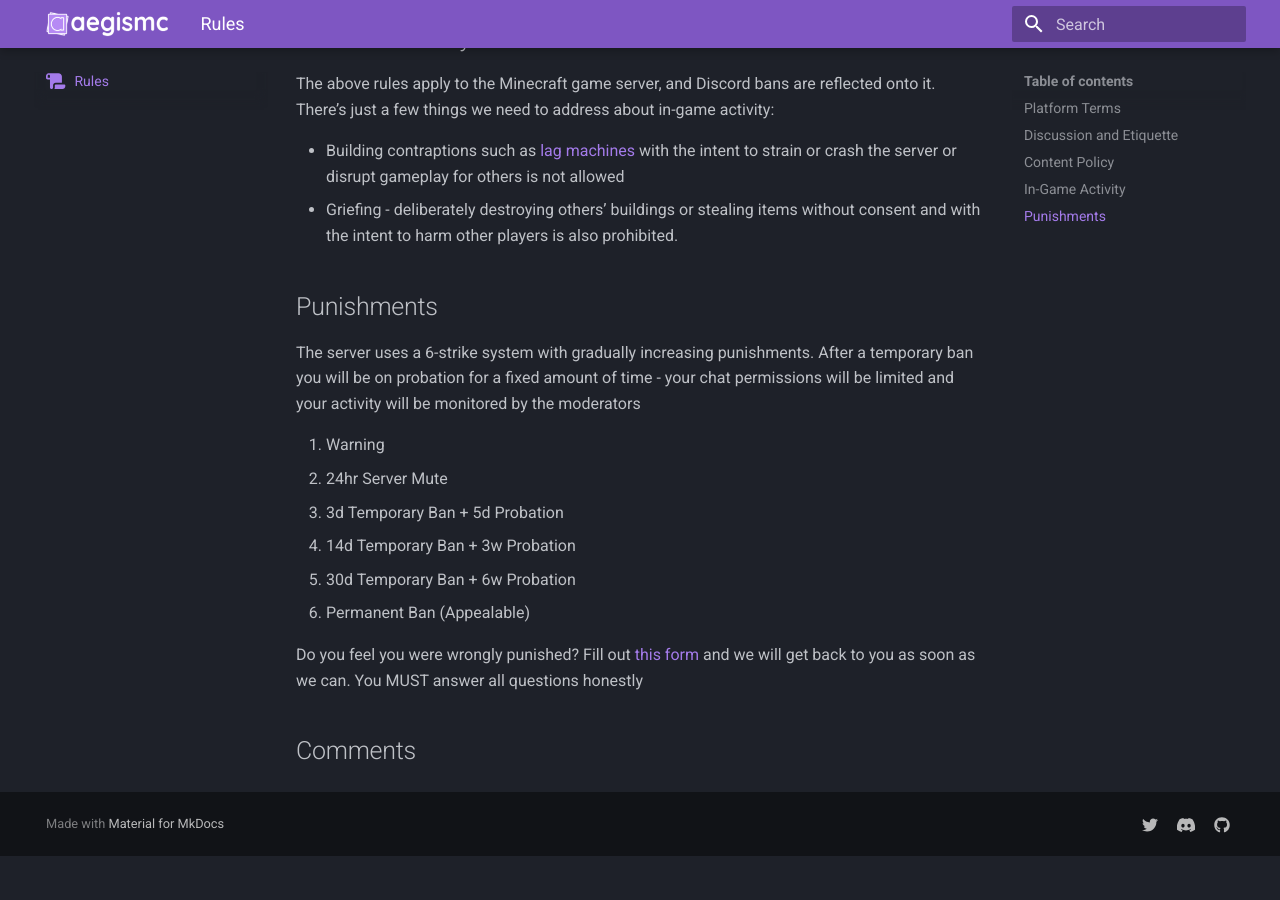
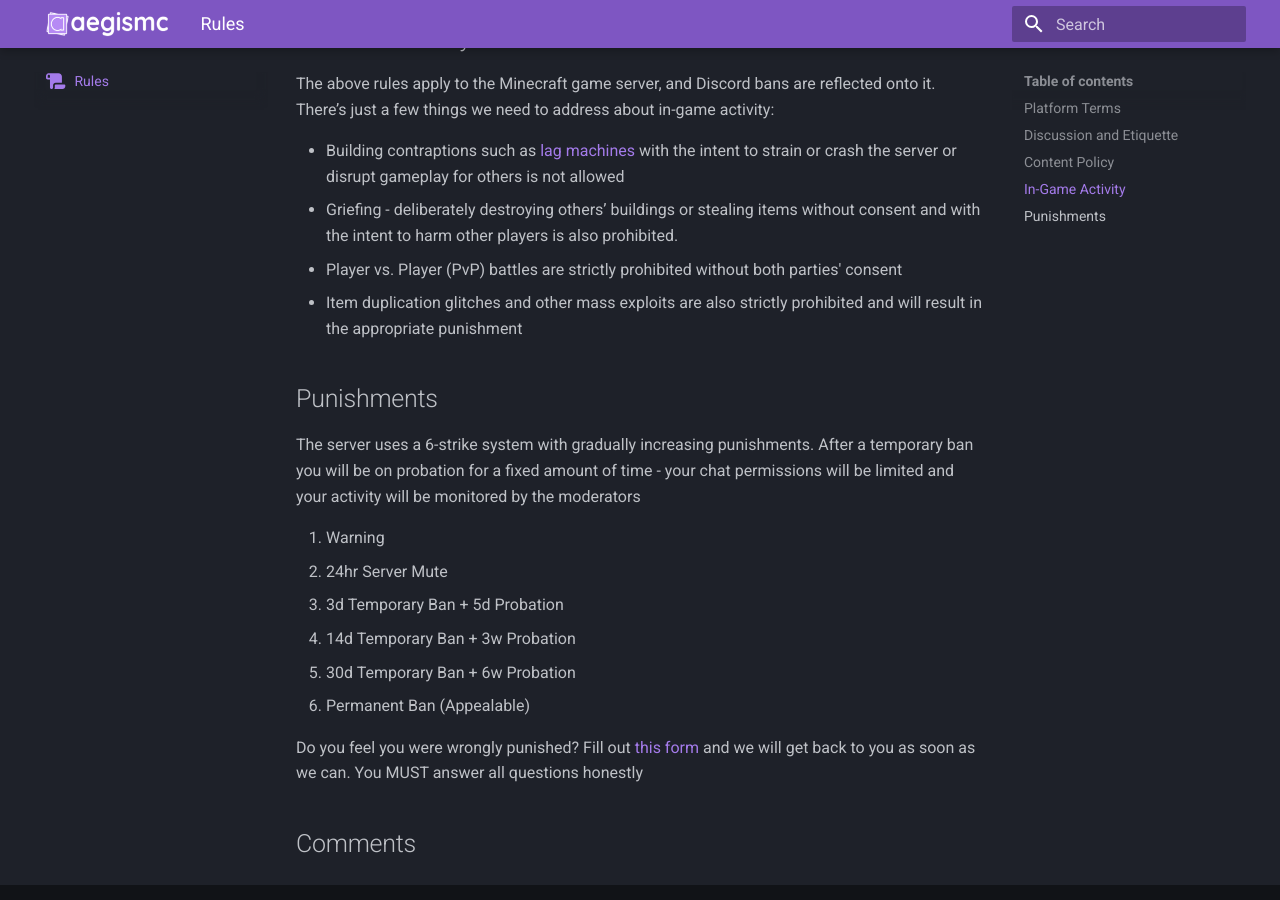
Before and after one commit to CobaltDevel/aegismc, an MkDocs documentation site: the page built from docs/rules.md, in a window 1280 px wide and 900 px high, scrolled down 962 px. Built offline with MkDocs 1.6.1 and Material for MkDocs 9.7.7, drawn with Linux system fonts in a browser that asks for light colours; comment, search, counter and statistics services are not loaded; before the commit the page ends 1818 px from its top, so only the background shows below that.

Commit message:
Add extra in-game rules

```diff
--- a/docs/rules.md
+++ b/docs/rules.md
@@ -23,6 +23,8 @@ The above rules apply to the Minecraft game server, and Discord bans are reflect
 
 - Building contraptions such as [lag machines](https://2b2t.miraheze.org/wiki/Lag_machine) with the intent to strain or crash the server or disrupt gameplay for others is not allowed
 - Griefing - deliberately destroying others’ buildings or stealing items without consent and with the intent to harm other players is also prohibited.
+- Player vs. Player (PvP) battles are strictly prohibited without both parties' consent
+- Item duplication glitches and other mass exploits are also strictly prohibited and will result in the appropriate punishment
 
 
 ## Punishments
```
